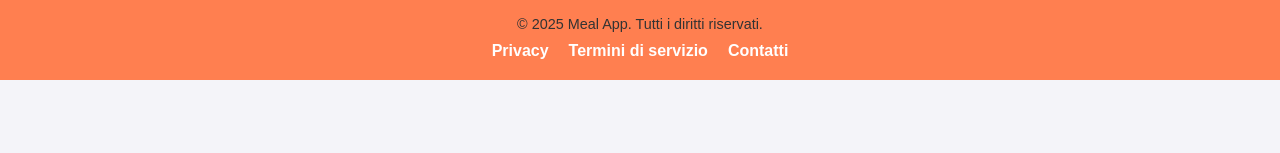
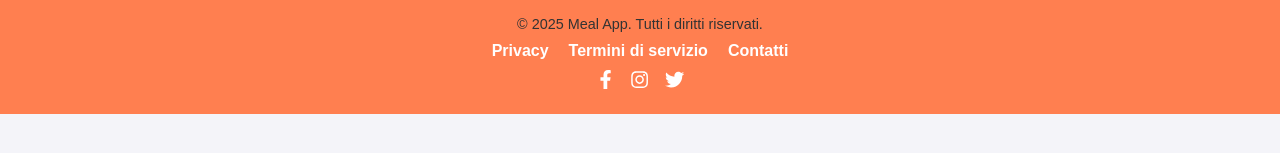
Before and after one commit to ELTANQUE25/final-app, a React (Vite) app: page / in a window 1280 px wide. Shown: the part 301-454 px from the top of the page. Built offline with nearby package versions, Linux system fonts and the light colour scheme; no server answers.

Commit message:
footer icon

```diff
--- a/package.json
+++ b/package.json
@@ -11,7 +11,8 @@
   },
   "dependencies": {
     "react": "^19.1.1",
-    "react-dom": "^19.1.1"
+    "react-dom": "^19.1.1",
+    "react-icons": "^5.5.0"
   },
   "devDependencies": {
     "@eslint/js": "^9.33.0",
--- a/src/compontents/organisms/Footer.css
+++ b/src/compontents/organisms/Footer.css
@@ -26,3 +26,20 @@
 .footer-links a:hover {
   text-decoration: underline;
 }
+
+.footer-social {
+  margin-top: 10px;
+  display: flex;
+  justify-content: center;
+  gap: 15px;
+  font-size: 1.2rem; /* dimensione icone */
+}
+
+.footer-social a {
+  color: white;
+  transition: color 0.3s;
+}
+
+.footer-social a:hover {
+  color: #ddd; /* cambia colore al passaggio del mouse */
+}
--- a/src/compontents/organisms/Footer.jsx
+++ b/src/compontents/organisms/Footer.jsx
@@ -1,15 +1,30 @@
 // src/components/organisms/Footer.jsx
 import React from 'react';
+import { FaFacebookF, FaInstagram, FaTwitter } from 'react-icons/fa';
 import './Footer.css';
 
 const Footer = () => {
   return (
     <footer className="app-footer">
       <p>&copy; {new Date().getFullYear()} Meal App. Tutti i diritti riservati.</p>
+
       <div className="footer-links">
         <a href="#">Privacy</a>
         <a href="#">Termini di servizio</a>
-        <a href="mailto:mealapp@gmail.com">Contatti</a> {/* Link mailto */}
+        <a href="mailto:mealapp@gmail.com">Contatti</a>
+      </div>
+
+      {/* Icone social */}
+      <div className="footer-social">
+        <a href="https://www.facebook.com" target="_blank" rel="noopener noreferrer">
+          <FaFacebookF />
+        </a>
+        <a href="https://www.instagram.com" target="_blank" rel="noopener noreferrer">
+          <FaInstagram />
+        </a>
+        <a href="https://www.twitter.com" target="_blank" rel="noopener noreferrer">
+          <FaTwitter />
+        </a>
       </div>
     </footer>
   );
```
Also changed, not shown: 1 other file (tests, documents, lock files or other folders).
